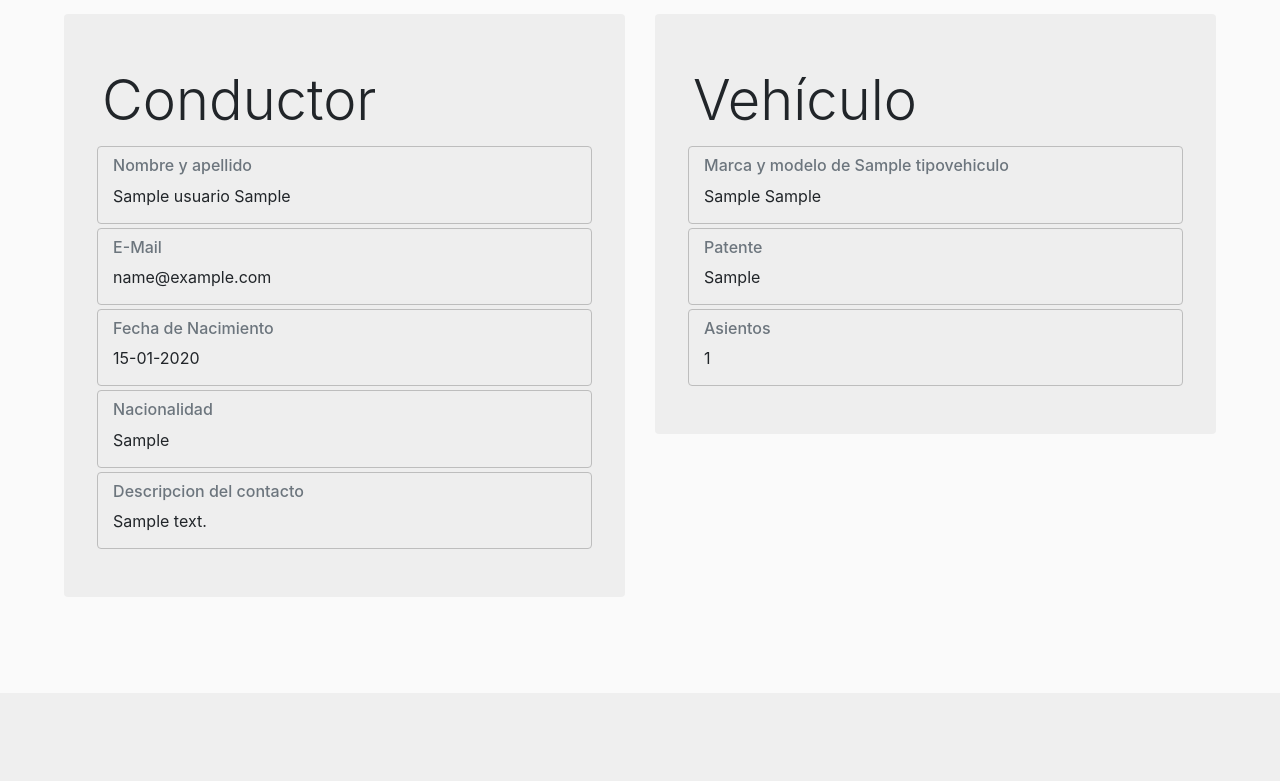
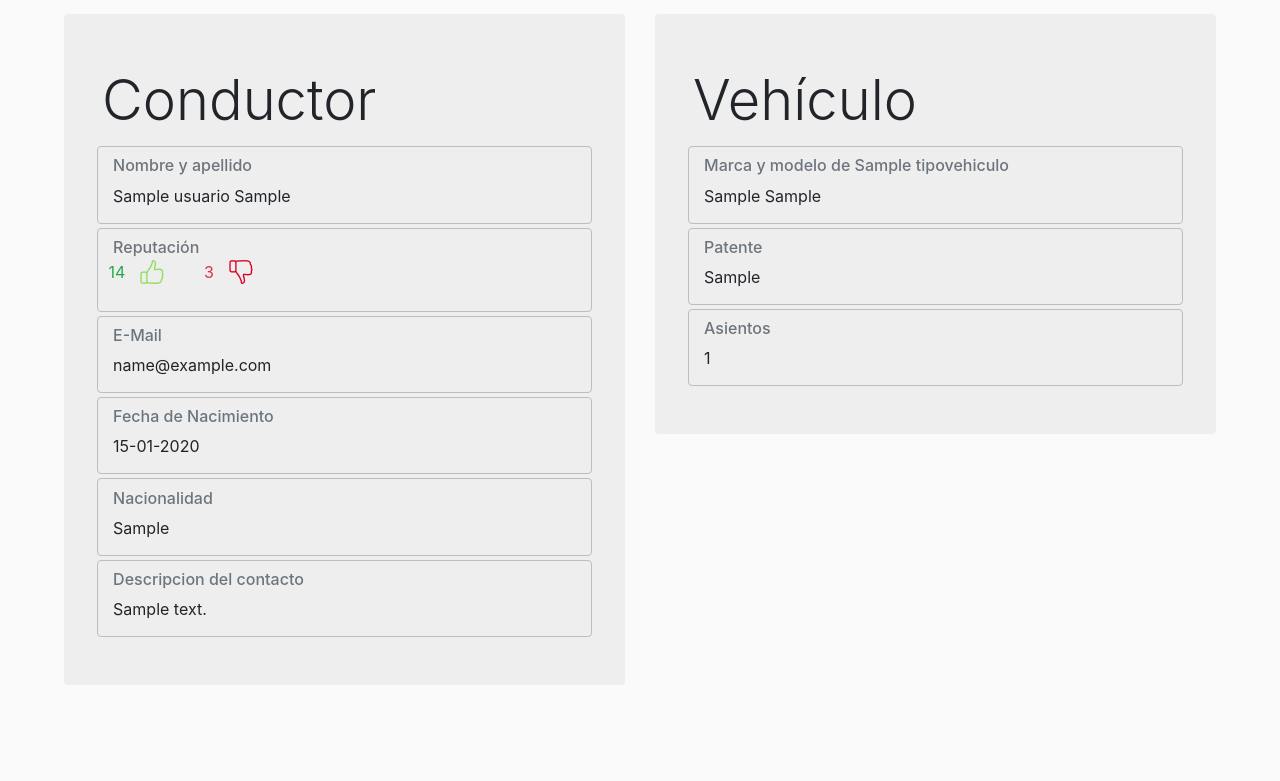
Before and after one commit to fedediclaudio/aventon_is2, a PHP site: page /PantallaInfoViaje/informacionViaje.php?id=1 in a window 1280 px wide. Shown: the part 782-1563 px from the top of the page. Before the commit the page ends 1331 px from the top, so only its background shows below. Run offline with PHP 8.4, Linux system fonts and the light colour scheme; the visitor is signed in with stand-in values (Sample User, id 1); tables that the repository leaves empty hold one stand-in row (values such as "Sample post").

Commit message:
reputación del conductor desde la vista de info viaje

```diff
--- a/PantallaInfoViaje/informacionViaje.php
+++ b/PantallaInfoViaje/informacionViaje.php
@@ -79,6 +79,35 @@
             			<h6 class="card-subtitle mb-2 text-muted">Nombre y apellido</h6>
                   <p class="card-text"><?php echo $viaje["nombre"] . ' ' . $viaje["apellido"]; ?></p>
                 </div>
+              </div>
+              <div class="card card-infoviaje" style="width:100%; margin-top: 4px;">
+                <div class="card-body" style="margin: -1%">
+                  <h6 class="card-subtitle mb-2 text-muted">Reputación</h6>
+
+                    <div class="row" style="margin: -1%">
+                      <div class="col-md-1.5">
+                        <p class="text-success">
+                          <?php
+                            echo $conexion->getLikes($_GET["id"]);
+                          ?>
+                        </p>
+                      </div>
+                      <div class="col-md-2">
+                        <p><img src="../img/like.png"></p>
+                      </div>
+                      <div class="col-md-1.5">
+                        <p class="text-danger">
+                          <?php
+                            echo $conexion->getDislikes($_GET["id"]);
+                          ?>
+                        </p>
+                      </div>
+                      <div class="col-md-2">
+                        <p><img src="../img/dislike.png"></p>
+                      </div>
+                    </div>
+
+                </div>
   						</div>
   						<div class="card card-infoviaje" style="width:100%; margin-top: 4px;">
                 <div class="card-body" style="margin: -1%">
--- a/PantallaPerfilDeUsuario/perfilUsuario.php
+++ b/PantallaPerfilDeUsuario/perfilUsuario.php
@@ -41,7 +41,7 @@
                                            echo $conexion->getLikes($_GET["id"]);
                                         ?>
                                     </p>
-                                    <p class="text-center"><img src="./img/like.png"></p>
+                                    <p class="text-center"><img src="../img/like.png"></p>
                                 </div>
                                 <div class="col">
                                     <p class="text-danger text-center">
@@ -49,7 +49,7 @@
                                            echo $conexion->getDislikes($_GET["id"]);
                                         ?>
                                     </p>
-                                    <p class="text-center"><img src="./img/dislike.png"></p>
+                                    <p class="text-center"><img src="../img/dislike.png"></p>
                                 </div>
                             </div>
                         </div>
--- a/conexionClass.php
+++ b/conexionClass.php
@@ -49,6 +49,16 @@
 					 	 / \
 		*/
 
+    	function getLikes($idUser){
+    		//acá iría la consulta cuando tengamos reputación en la BD
+    		return 14;
+    	}
+    	function getDislikes($idUser){
+    		//acá iría la consulta cuando tengamos reputación en la BD
+    		return 3;
+    	}
+
+
 	}
 
 ?>
```
Also changed, not shown: PantallaPerfilDeUsuario/conexionPerfilDeUsuario.php (+0 -10 lines), img/dislike.png (added), img/like.png (added).
